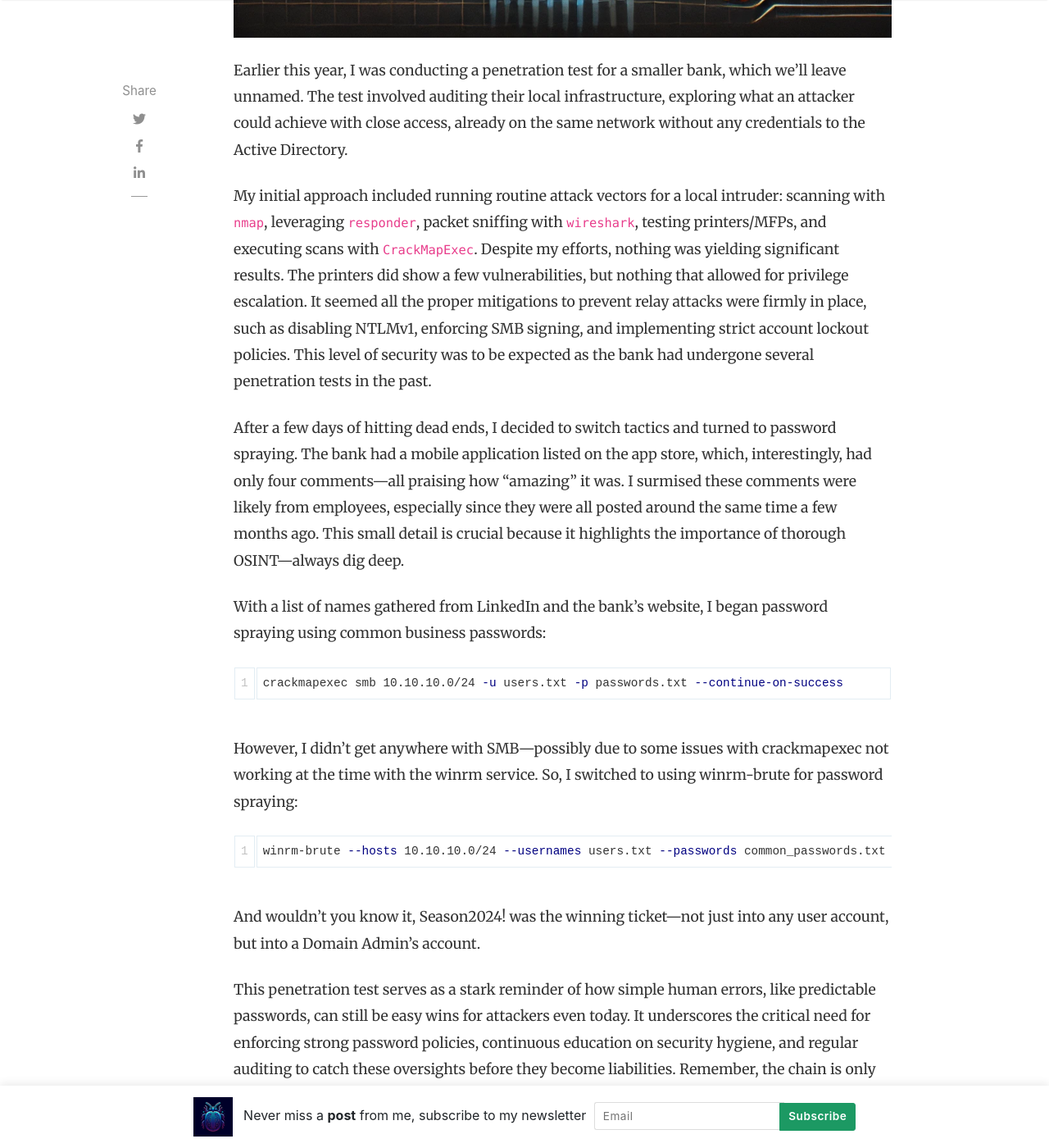
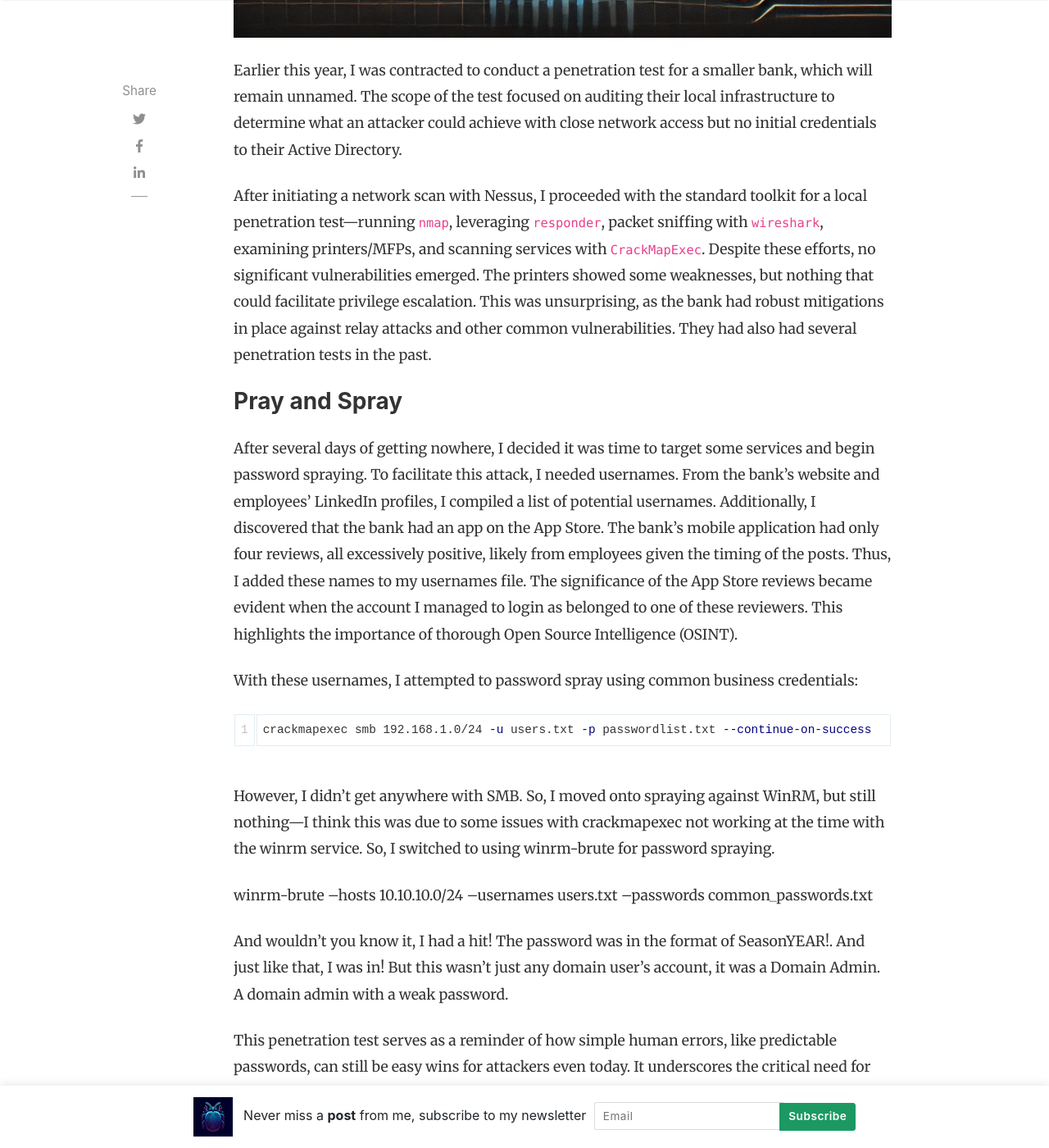
Before and after one commit to Turbul3nce/Turbul3nce.github.io, a Jekyll site: the page built from _posts/2024-08-21-password-pitfalls-2024.md, in a window 1280 px wide and 1400 px high, scrolled down 1220 px. Shown: the whole window at 82% size. Built offline with Jekyll 4.4.1, drawn with Linux system fonts in a browser that asks for light colours; nearby versions of some CDN libraries; comment, search, counter and statistics services are not loaded; some of the changed text lies outside the part shown.

Commit message:
Update 2024-08-21-password-pitfalls-2024.md

````diff
--- a/_posts/2024-08-21-password-pitfalls-2024.md
+++ b/_posts/2024-08-21-password-pitfalls-2024.md
@@ -1,30 +1,29 @@
 ---
 layout: post
-title:  "Password Pitfalls: Even in 2024, We're Still Our Own Worst Enemy"
+title:  "OSINT Unlocks the Door: The Enduring Risk of Weak Passwords"
 author: chandler
 categories: [ pentests,]
 image: assets/images/1.jpg
 featured: true
 ---
 
-Earlier this year, I was conducting a penetration test for a smaller bank, which we'll leave unnamed. The test involved auditing their local infrastructure, exploring what an attacker could achieve with close access, already on the same network without any credentials to the Active Directory.
+Earlier this year, I was contracted to conduct a penetration test for a smaller bank, which will remain unnamed. The scope of the test focused on auditing their local infrastructure to determine what an attacker could achieve with close network access but no initial credentials to their Active Directory.
 
-My initial approach included running routine attack vectors for a local intruder: scanning with `nmap`, leveraging `responder`, packet sniffing with `wireshark`, testing printers/MFPs, and executing scans with `CrackMapExec`. Despite my efforts, nothing was yielding significant results. The printers did show a few vulnerabilities, but nothing that allowed for privilege escalation. It seemed all the proper mitigations to prevent relay attacks were firmly in place, such as disabling NTLMv1, enforcing SMB signing, and implementing strict account lockout policies. This level of security was to be expected as the bank had undergone several penetration tests in the past.
+After initiating a network scan with Nessus, I proceeded with the standard toolkit for a local penetration test—running `nmap`, leveraging `responder`, packet sniffing with `wireshark`, examining printers/MFPs, and scanning services with `CrackMapExec`. Despite these efforts, no significant vulnerabilities emerged. The printers showed some weaknesses, but nothing that could facilitate privilege escalation. This was unsurprising, as the bank had robust mitigations in place against relay attacks and other common vulnerabilities. They had also had several penetration tests in the past.
 
-After a few days of hitting dead ends, I decided to switch tactics and turned to password spraying. The bank had a mobile application listed on the app store, which, interestingly, had only four comments—all praising how "amazing" it was. I surmised these comments were likely from employees, especially since they were all posted around the same time a few months ago. This small detail is crucial because it highlights the importance of thorough OSINT—always dig deep.
+### Pray and Spray
+After several days of getting nowhere, I decided it was time to target some services and begin password spraying. To facilitate this attack, I needed usernames. From the bank's website and employees’ LinkedIn profiles, I compiled a list of potential usernames. Additionally, I discovered that the bank had an app on the App Store. The bank's mobile application had only four reviews, all excessively positive, likely from employees given the timing of the posts. Thus, I added these names to my usernames file. The significance of the App Store reviews became evident when the account I managed to login as belonged to one of these reviewers. This highlights the importance of thorough Open Source Intelligence (OSINT).
 
-With a list of names gathered from LinkedIn and the bank's website, I began password spraying using common business passwords:
+With these usernames, I attempted to password spray using common business credentials:
 
 ```bash
-crackmapexec smb 10.10.10.0/24 -u users.txt -p passwords.txt --continue-on-success
+crackmapexec smb 192.168.1.0/24 -u users.txt -p passwordlist.txt --continue-on-success
 ```
 
-However, I didn't get anywhere with SMB—possibly due to some issues with crackmapexec not working at the time with the winrm service. So, I switched to using winrm-brute for password spraying:
+However, I didn’t get anywhere with SMB. So, I moved onto spraying against WinRM, but still nothing—I think this was due to some issues with crackmapexec not working at the time with the winrm service. So, I switched to using winrm-brute for password spraying.
 
-```bash
 winrm-brute --hosts 10.10.10.0/24 --usernames users.txt --passwords common_passwords.txt
-```
 
-And wouldn't you know it, Season2024! was the winning ticket—not just into any user account, but into a Domain Admin's account.
+And wouldn’t you know it, I had a hit! The password was in the format of SeasonYEAR!. And just like that, I was in! But this wasn’t just any domain user’s account, it was a Domain Admin. A domain admin with a weak password.
 
-This penetration test serves as a stark reminder of how simple human errors, like predictable passwords, can still be easy wins for attackers even today. It underscores the critical need for enforcing strong password policies, continuous education on security hygiene, and regular auditing to catch these oversights before they become liabilities. Remember, the chain is only as strong as its weakest link.
+This penetration test serves as a reminder of how simple human errors, like predictable passwords, can still be easy wins for attackers even today. It underscores the critical need for enforcing strong password policies, continuous education on security hygiene, and regular auditing to catch these oversights before they become liabilities. Remember, the chain is only as strong as its weakest link.
````
